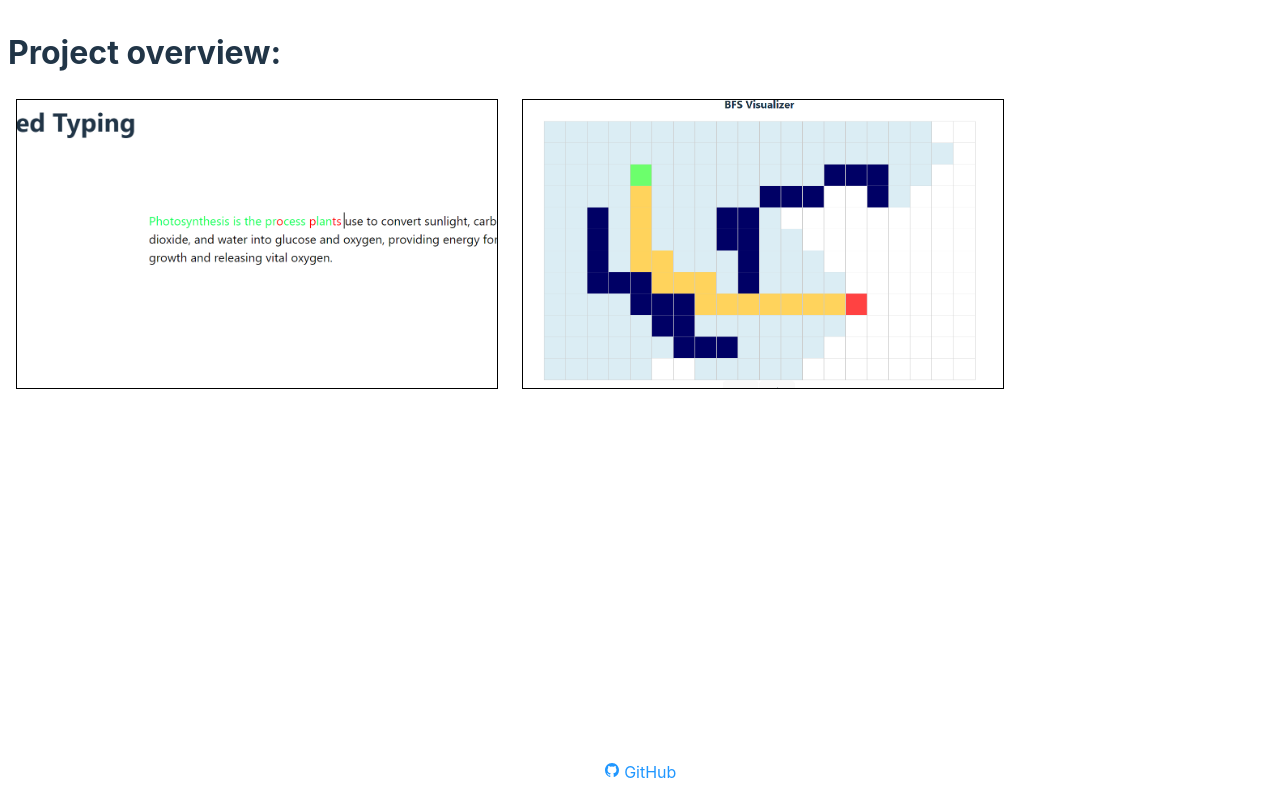
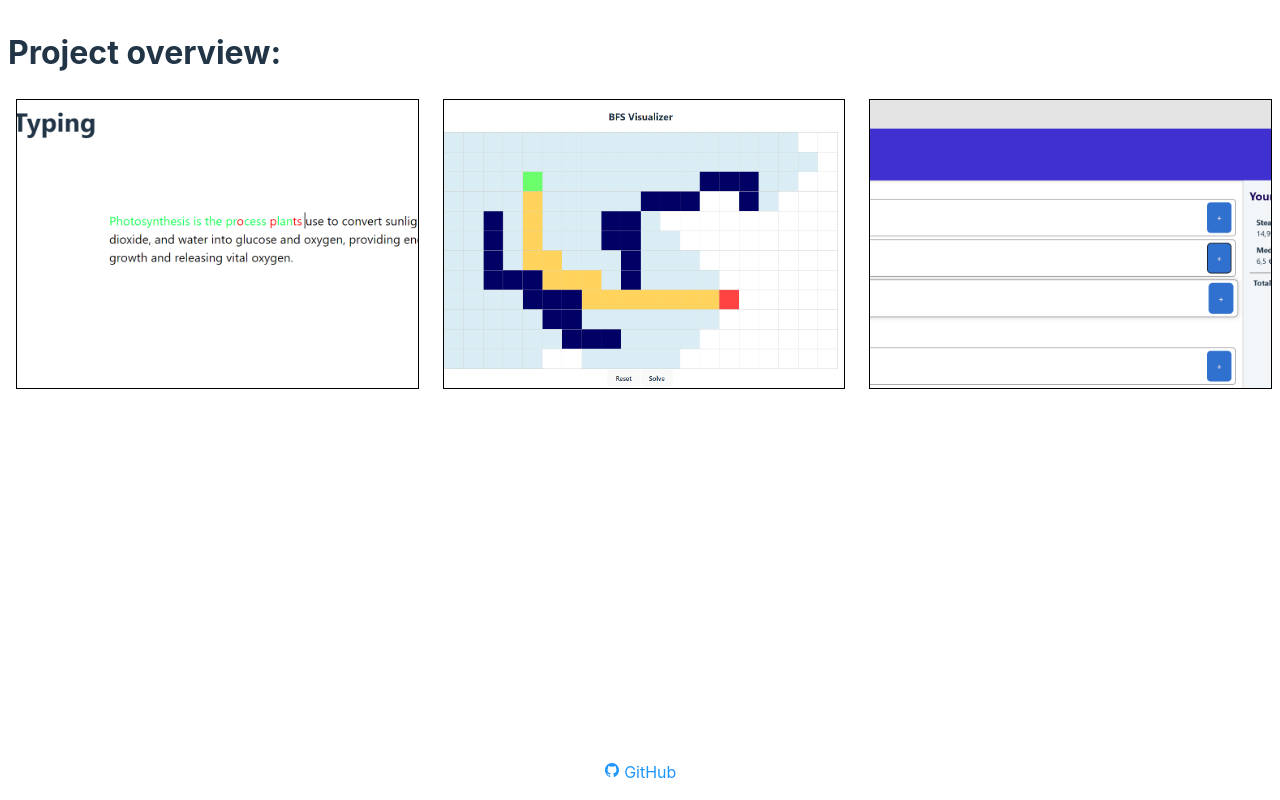
Before and after one commit to mo-kdd/mo-kdd.github.io, a plain HTML site: page index.html in a window 1280 px wide. Drawn offline with nearby package versions, Linux system fonts and the light colour scheme.

Commit message:
Added a new project

```diff
--- a/index.html
+++ b/index.html
@@ -6,7 +6,9 @@
         <meta name="viewport" content="width=device-width, initial-scale=1.0" />
         <title>Mo-kdd's project overview</title>
         <!-- Importing ionicons -->
-        <script type="module" src="https://unpkg.com/ionicons@7.1.0/dist/ionicons/ionicons.esm.js"></script>
+        <script
+            type="module"
+            src="https://unpkg.com/ionicons@7.1.0/dist/ionicons/ionicons.esm.js"></script>
         <script nomodule src="https://unpkg.com/ionicons@7.1.0/dist/ionicons/ionicons.js"></script>
     </head>
     <body>
@@ -22,6 +24,10 @@
                 <img src="images\2.png" height="100%" width="100%" />
                 <h2>BFS Visualizer</h2>
             </a>
+            <a class="card" href="/cart-react/">
+                <img src="images\3.png" height="100%" width="100%" />
+                <h2>Shopping Cart</h2>
+            </a>
         </div>
     </body>
     <footer>
```
Also changed, not shown: images/3.png (added).
